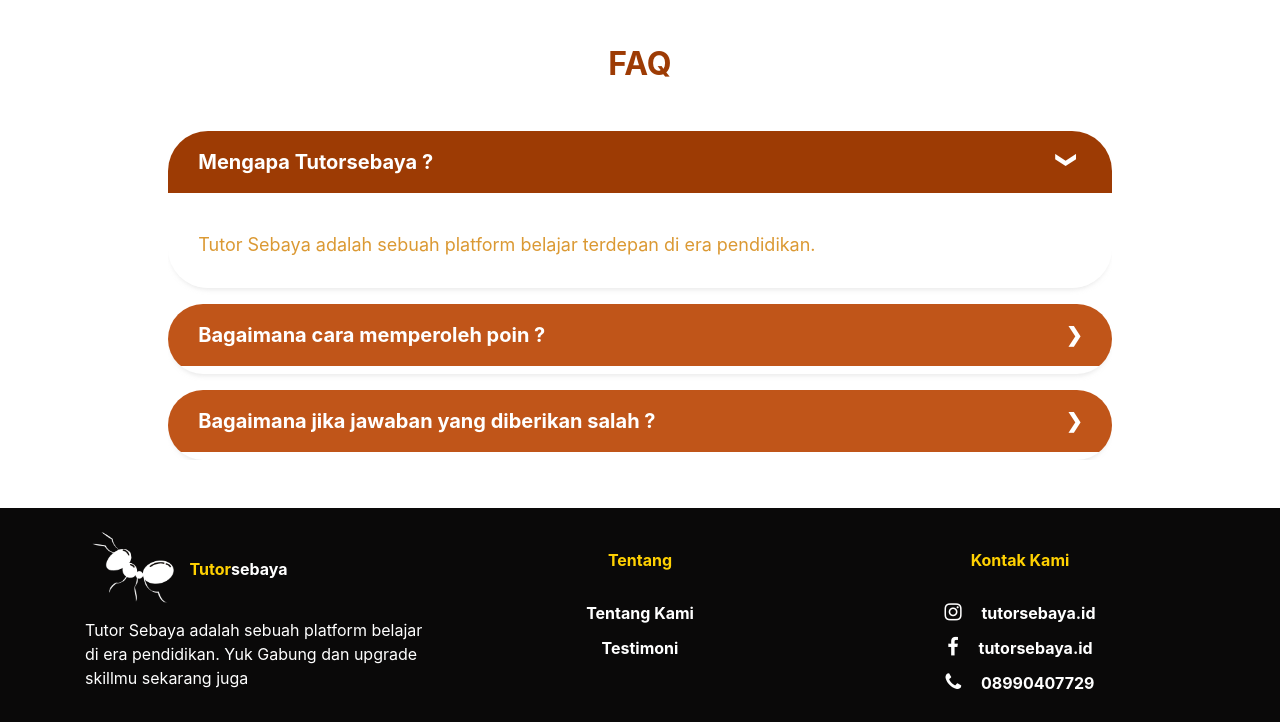
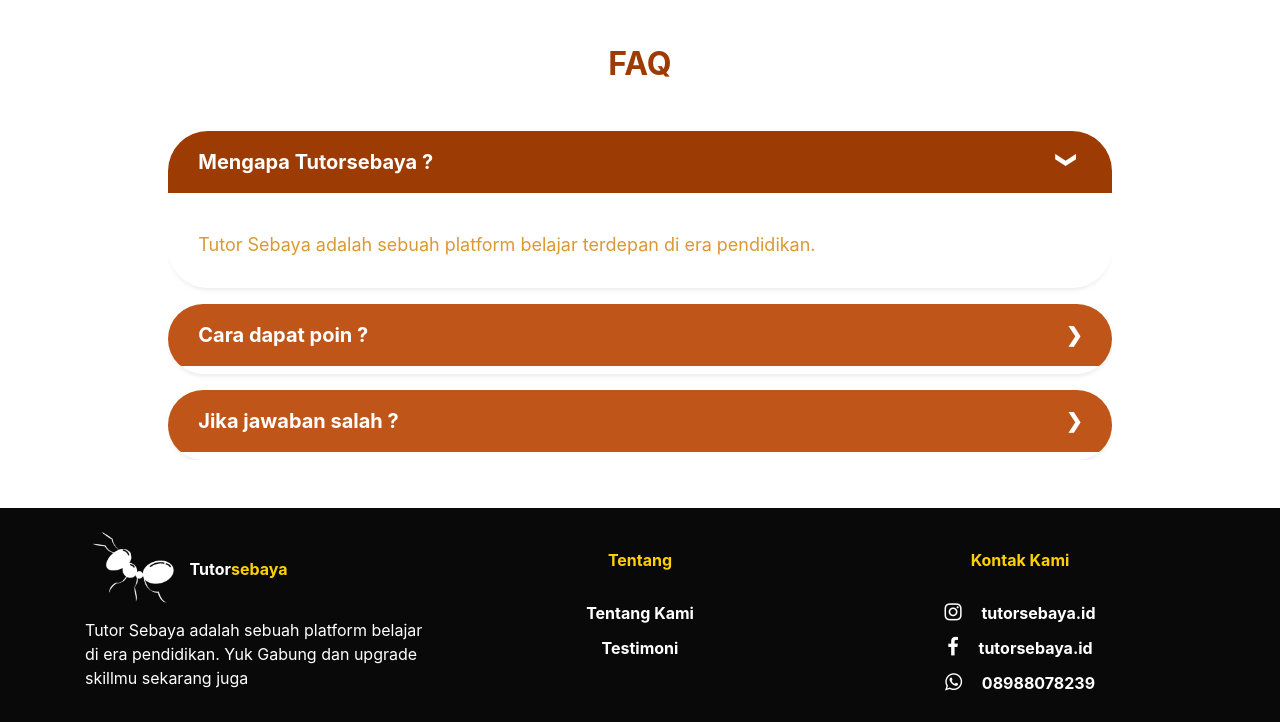
Before and after one commit to Mortred-ai/Tutorsebaya, a plain HTML site: page index.html in a window 1280 px wide. Shown: the part 2615-3337 px from the top of the page. Drawn offline with nearby package versions, Linux system fonts and the light colour scheme.

Commit message:
Update index.html

```diff
--- a/index.html
+++ b/index.html
@@ -193,14 +193,14 @@
                 </div>
                 <div class="accordion do_script animate__animated animate__fadeInRight animate__fast">
                     <input type="radio" name="radio-a" id="check2">
-                    <label class="accordion-label" for="check2">Bagaimana cara memperoleh poin ?</label>
+                    <label class="accordion-label" for="check2">Cara dapat poin ?</label>
                     <div class="accordion-content">
                     <p>Dapatkan poin dengan cara membantu menjawab pertanyaan, atau dengan membuat pertanyaan.</p>
                     </div>
                 </div>
                 <div class="accordion do_script animate__animated animate__fadeInRight">
                     <input type="radio" name="radio-a" id="check3">
-                    <label class="accordion-label" for="check3">Bagaimana jika jawaban yang diberikan salah ? </label>
+                    <label class="accordion-label" for="check3">Jika jawaban salah ? </label>
                     <div class="accordion-content">
                     <p>If you liked then don't forget to report the user answer. </p>
                     </div>
@@ -216,9 +216,7 @@
                     <div class="row">
                         <div class="desc col-12 col-md-4">
                             <img src="assets/logo (4).png" width="100" alt="Logo.png">
-                                <span class="display-5 font-weight-bold">
-                                <span class="text-yellow">Tutor</span>sebaya
-                                </span>
+                                <span class="display-5 font-weight-bold">Tutor<span class="text-yellow">sebaya</span>                              </span>
                             <p class="display-6">Tutor Sebaya adalah sebuah platform belajar di era pendidikan.
                                 Yuk Gabung dan upgrade skillmu sekarang juga</p>
                         </div>
@@ -240,13 +238,13 @@
                                 <span class="text-yellow ">Kontak Kami</span>
                                 </span>
                                 <div class="display-5 font-weight-bold  mt-4 ">
-                                <a class="  " href="" ><i class="fa fa-instagram mr-3" style="font-size:20px" > </i> tutorsebaya.id</a>
+                                <a class="  " href="https://www.instagram.com/tutorsebaya.id/" ><i class="fa fa-instagram mr-3" style="font-size:20px" > </i> tutorsebaya.id</a>
                                 </div>
                                 <div class="display-5 font-weight-bold ">
-                                <a class=" " href="" ><i class="fa fa-facebook mr-3" style="font-size:20px" > </i> tutorsebaya.id</a>
+                                <a class=" " href="https://www.instagram.com/tutorsebaya.id/" ><i class="fa fa-facebook mr-3" style="font-size:20px" > </i> tutorsebaya.id</a>
                                 </div>
                                 <div class="display-5 font-weight-bold ">
-                                <a class="  " href="" ><i class="fa fa-phone mr-3" style="font-size:20px" > </i> 08990407729 </a>
+                                <a class="" href="https://api.whatsapp.com/send?phone=08988078239" ><i class="fa fa-whatsapp mr-3" style="font-size:20px" > </i> 08988078239 </a>
                                 </div>
                         </div>
                     </div>
```
